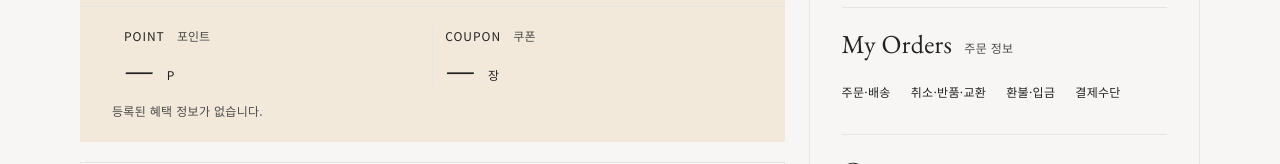
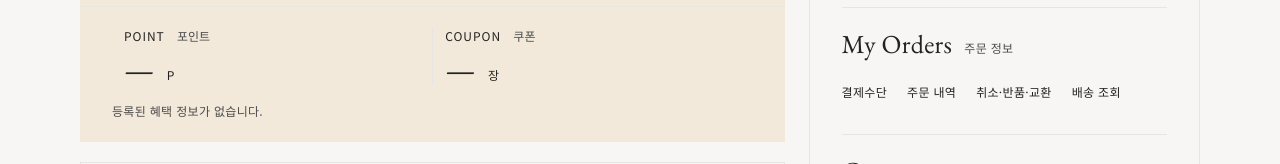
Before and after one commit to tommychu98/mbc_teamproject, a React (Vite) app: page /login in a window 1280 px wide. Both pictures are taken after a click on the button "테스트 계정으로 로그인". Shown: the part 529-693 px from the top of the page. Built offline with nearby package versions, Linux system fonts and the light colour scheme.

Commit message:
feat: refine MyPage navigation and interactions

```diff
--- a/src/components/mypage/MyPage.jsx
+++ b/src/components/mypage/MyPage.jsx
@@ -16,15 +16,15 @@ const menuGroups = [
     { label: 'Information', to: '/mypage/profile' },
   ] },
   { title: 'My Orders', label: '주문 정보', links: [
-    { label: '주문·배송', to: '/mypage/orders/history' },
-    { label: '취소·반품·교환', to: '/mypage/orders/track' },
-    { label: '환불·입금', to: '/mypage/orders/returns-refunds' },
     { label: '결제수단', to: '/mypage/orders/payment-methods' },
+    { label: '주문 내역', to: '/mypage/orders/history' },
+    { label: '취소·반품·교환', to: '/mypage/orders/returns-refunds' },
+    { label: '배송 조회', to: '/mypage/orders/track' },
   ] },
   { title: 'Community', label: '나의 활동', links: [
     { label: '1:1 문의', to: '/inquiries' },
     { label: 'FAQ', to: '/contact/faq' },
-    { label: '상품문의' },
+    { label: '상품문의', to: '/inquiries' },
   ] },
 ];
 
```
